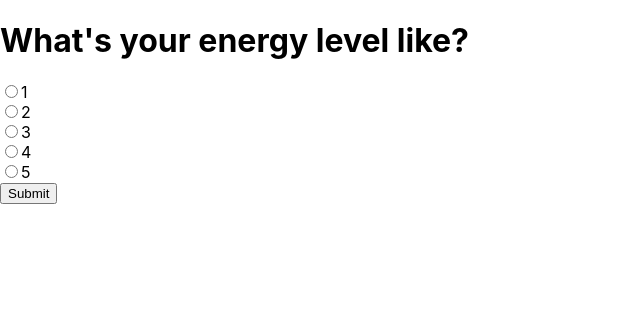
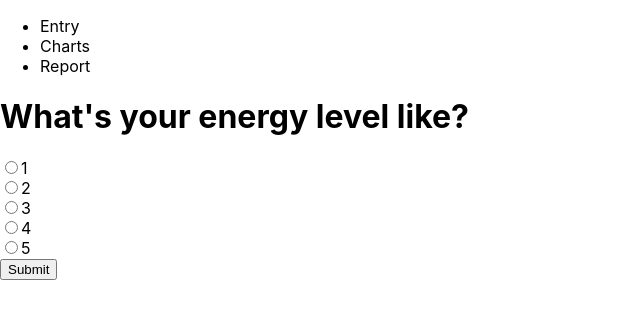
Before and after one commit to tweeres04/energize, a Next.js app: page / in a window 1280 px wide. Shown: the top 318 px of the page, without its empty margins (0-640 px from the left). Built offline with nearby package versions, Linux system fonts and the light colour scheme.

Commit message:
Add a nav

```diff
--- /dev/null
+++ b/components/nav.js
@@ -0,0 +1,36 @@
+import { useRouter } from 'next/router'
+import Link from 'next/link'
+import clsx from 'clsx'
+
+export default function Nav() {
+	const router = useRouter()
+	const path = router.asPath
+	return (
+		<ul className="nav nav-pills my-3">
+			<li className="nav-item">
+				<Link href="/">
+					<a
+						className={clsx('nav-link', { active: path === '/' })}
+						aria-current="page"
+					>
+						Entry
+					</a>
+				</Link>
+			</li>
+			<li className="nav-item">
+				<Link href="/charts">
+					<a className={clsx('nav-link', { active: path === '/charts' })}>
+						Charts
+					</a>
+				</Link>
+			</li>
+			<li className="nav-item">
+				<Link href="/report">
+					<a className={clsx('nav-link', { active: path === '/report' })}>
+						Report
+					</a>
+				</Link>
+			</li>
+		</ul>
+	)
+}
--- a/package.json
+++ b/package.json
@@ -9,6 +9,7 @@
 		"db:reset": "knex migrate:rollback --all && knex migrate:latest && knex seed:run"
 	},
 	"dependencies": {
+		"clsx": "^1.1.1",
 		"date-fns": "^2.22.1",
 		"dotenv": "^10.0.0",
 		"knex": "^0.95.6",
--- a/pages/index.tsx
+++ b/pages/index.tsx
@@ -1,5 +1,6 @@
 import Head from 'next/head'
 import { useForm } from 'react-hook-form'
+import Nav from '../components/nav'
 
 type FormData = {
 	energyLevel: string
@@ -29,6 +30,7 @@ export default function Home() {
 				<link rel="icon" href="/favicon.ico" />
 			</Head>
 			<div className="container">
+				<Nav />
 				{isSubmitSuccessful && <h1>Entry submitted!</h1>}
 				{!isSubmitted && (
 					<>
--- a/pages/report.tsx
+++ b/pages/report.tsx
@@ -1,5 +1,6 @@
 import Head from 'next/head'
 import { useQuery } from 'react-query'
+import Nav from '../components/nav'
 
 import Spinner from '../components/spinner'
 
@@ -30,6 +31,7 @@ export default function Report() {
 				<link rel="icon" href="/favicon.ico" />
 			</Head>
 			<div className="container">
+				<Nav />
 				<h1>Your data</h1>
 				{isLoading ? (
 					<Spinner />
```
Also changed, not shown: pages/charts.tsx (+7 -3 lines), 1 other file (tests, documents, lock files or other folders).
